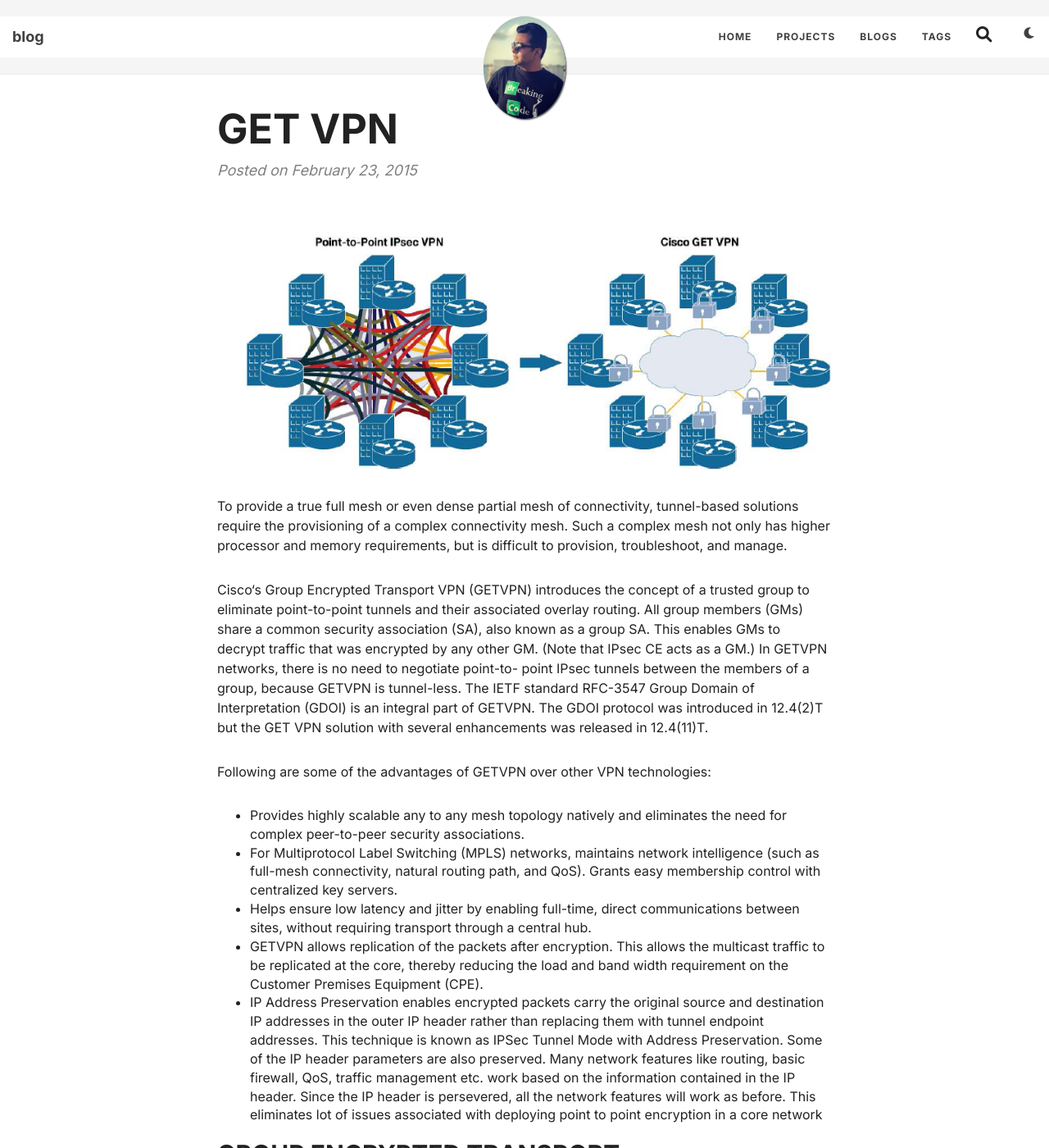
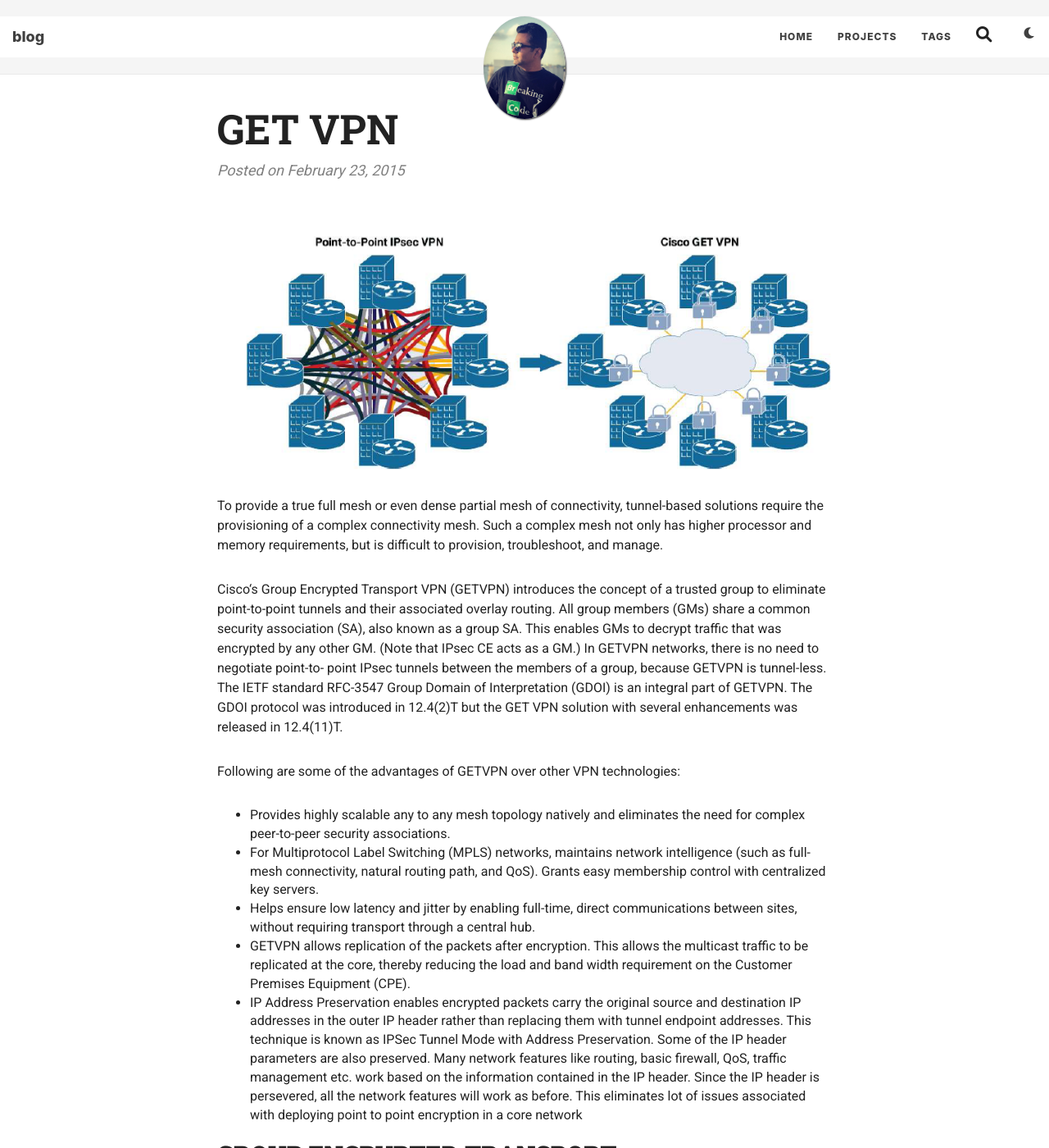
Before and after one commit to themayursinha/blog, a Jekyll site: the page built from _posts/2015-02-23-GET-VPN.md, in a window 1280 px wide and 1400 px high. Shown: the whole window at 82% size. Built offline with Jekyll 4.4.1, drawn with Linux system fonts in a browser that asks for light colours; comment, search, counter and statistics services are not loaded.

Commit message:
fixing stuffs

```diff
--- a/_config.yml
+++ b/_config.yml
@@ -25,7 +25,6 @@ description: Mayur
 navbar-links:
   Home: "https://themayursinha.com"
   Projects: "projects"
-  Blogs: "blogs"
   Tags: https://themayursinha.com/tags/
 
 # Image to show in the navigation bar - image must be a square (width = height)
--- a/_includes/head.html
+++ b/_includes/head.html
@@ -129,5 +129,5 @@
   <script src="https://polyfill.io/v3/polyfill.min.js?features=es6"></script>
   <script id="MathJax-script" async src="https://cdn.jsdelivr.net/npm/mathjax@3/es5/tex-mml-chtml.js"></script>
 
-  <link href="https://fonts.googleapis.com/css2?family=Inter:wght@400;500;700&display=swap" rel="stylesheet">
+  <link href="https://fonts.googleapis.com/css2?family=Roboto:wght@400;500;700&family=Roboto+Slab:wght@400;700&display=swap" rel="stylesheet">
 </head>
--- a/css/main.css
+++ b/css/main.css
@@ -3,7 +3,7 @@
 /* --- General --- */
 
 body {
-  font-family: 'Inter', 'system-ui', 'Segoe UI', 'Roboto', 'Helvetica Neue', Arial, sans-serif;
+  font-family: 'Roboto', 'system-ui', 'Segoe UI', 'Roboto', 'Helvetica Neue', Arial, sans-serif;
   font-size: 16px;
   color: #fff;
   position: relative;
@@ -14,7 +14,7 @@ p {
   margin: 30px 0;
 }
 h1,h2,h3,h4,h5,h6 {
-  font-family: 'Inter', 'system-ui', 'Segoe UI', 'Roboto', 'Helvetica Neue', Arial, sans-serif;
+  font-family: 'Roboto Slab', 'system-ui', 'Segoe UI', 'Roboto', 'Helvetica Neue', Arial, sans-serif;
   font-weight: 800;
 }
 a {
```
